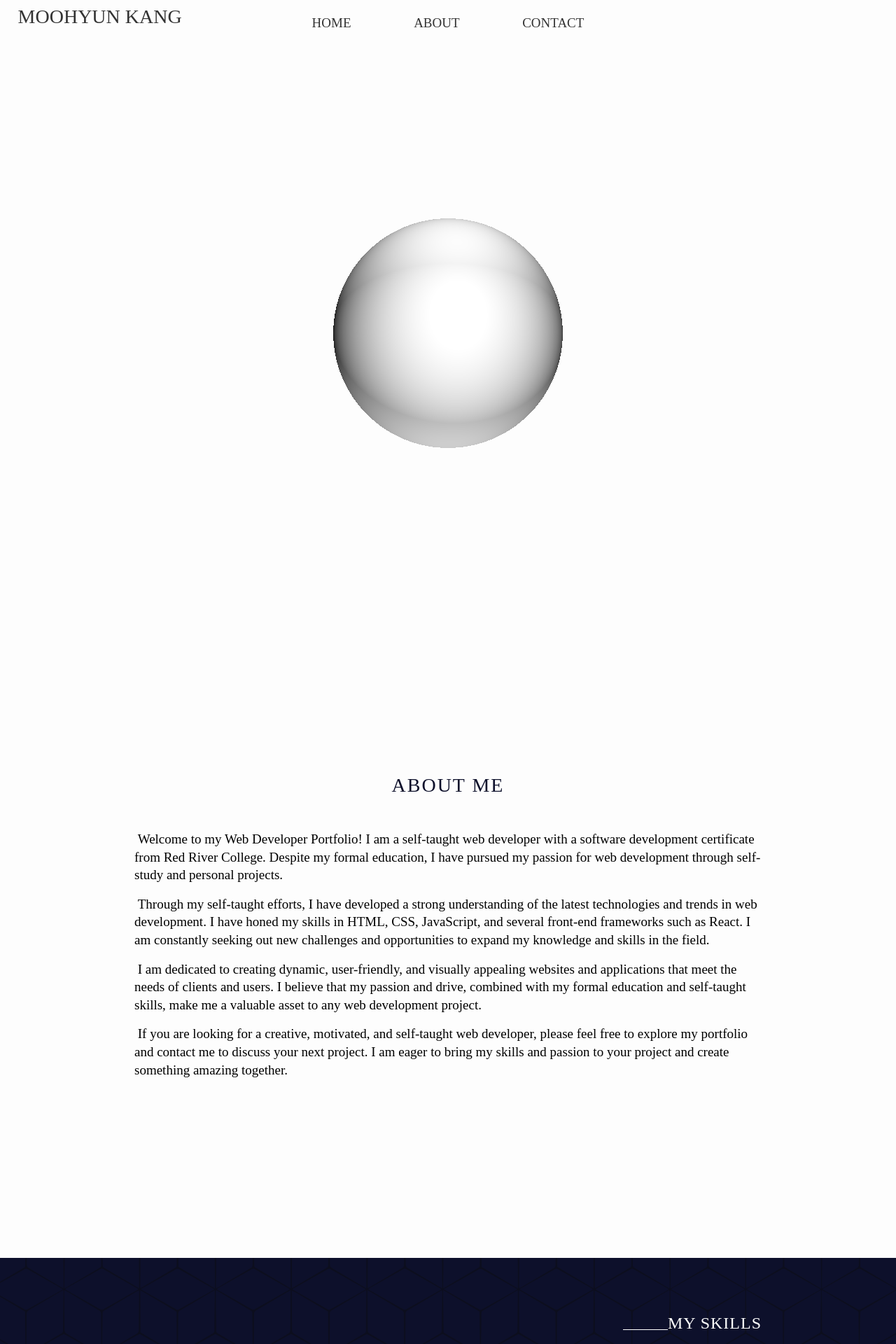
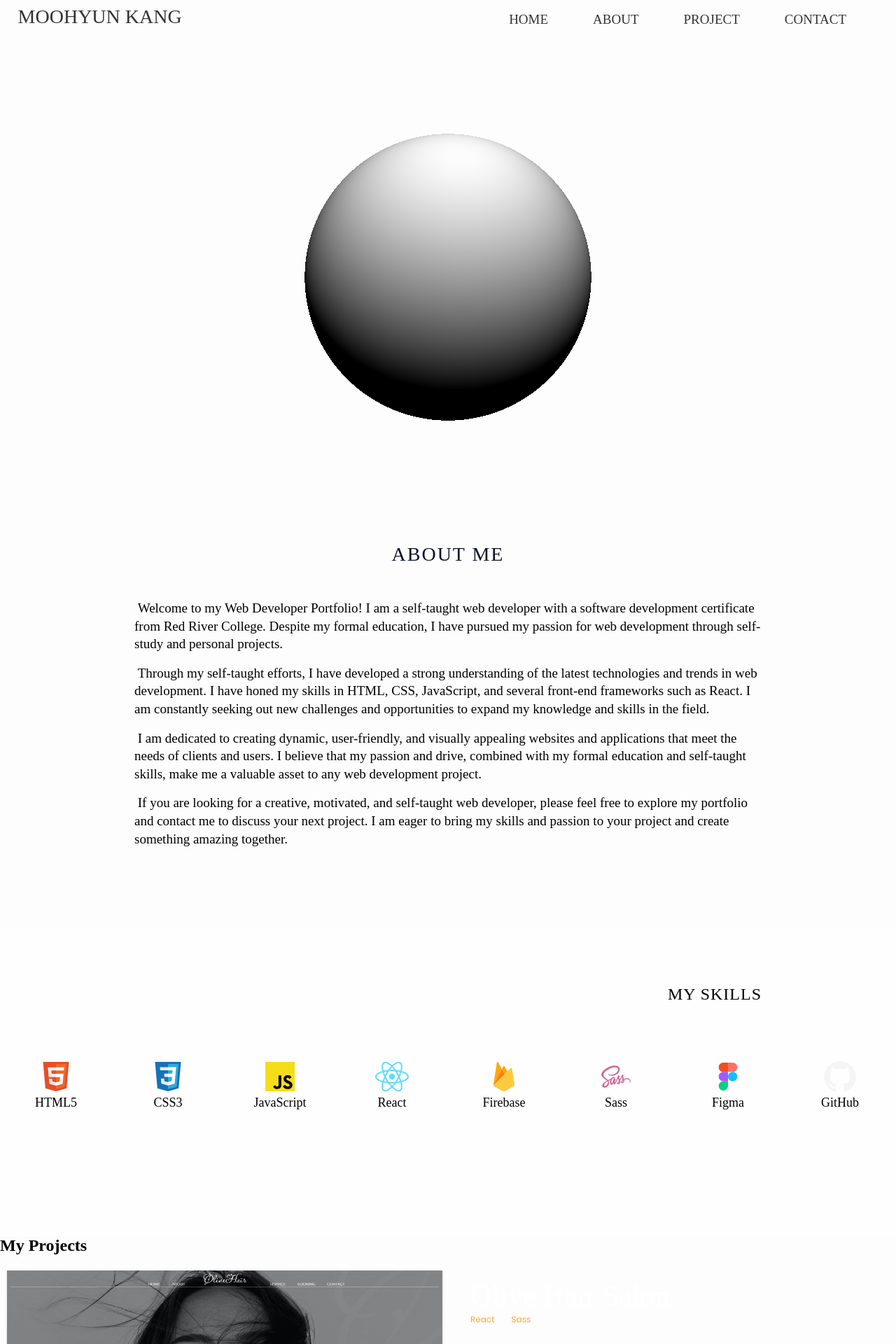
Before and after one commit to moohka/my-portfolio-3.0, a React (Create React App) app: page / in a window 1280 px wide. Shown: the top 1920 px of the page at 70% size. Built offline with nearby package versions, Linux system fonts and the light colour scheme; a web font is replaced by a local one.

Commit message:
mid commit

```diff
--- a/src/components/Header/_Header.scss
+++ b/src/components/Header/_Header.scss
@@ -1,6 +1,7 @@
 @use "../../styles/abstracts/" as *;
 
 .header {
+  position: absolute;
   background-color: $color-white;
   display: flex;
 
--- a/src/components/Home/_Home.scss
+++ b/src/components/Home/_Home.scss
@@ -1,5 +1,5 @@
 @use "../../styles/abstracts/" as *;
 
-#home-section {
-  min-height: 100vh;
+.home-page {
+  position: relative;
 }
--- a/src/components/Navbar/Navbar.jsx
+++ b/src/components/Navbar/Navbar.jsx
@@ -1,7 +1,7 @@
 import { NavContextValue } from "../../contexts/NavContext";
 
 const Navbar = () => {
-  const { headerRef, contactRef, aboutRef } = NavContextValue();
+  const { headerRef, contactRef, aboutRef, projectRef } = NavContextValue();
 
   //navbar scroll effect
   let lastScrollTop;
@@ -49,9 +49,21 @@ const Navbar = () => {
             Home
           </span>
         </li>
+
         <li className="nav-item">
           <span onClick={scrollToAbout}>About</span>
         </li>
+
+        <li className="nav-item">
+          <span
+            onClick={() => {
+              scrollTo(projectRef);
+            }}
+          >
+            Project
+          </span>
+        </li>
+
         <li className="nav-item">
           <span
             onClick={() => {
--- a/src/components/Navbar/_Navbar.scss
+++ b/src/components/Navbar/_Navbar.scss
@@ -2,20 +2,19 @@
 
 nav {
   position: sticky;
-  transform: translateY(-25px); //default position
+  transform: translateY(-15px); //default position
   top: 25px;
   width: 100%;
-  // border-bottom: 1px solid rgba(100, 100, 100, 0.4);
   background-color: transparent;
   z-index: 1;
   transition: all 0.5s ease;
 
   &.nav-up {
-    transform: translateY(calc(-100% - 26px));
+    transform: translateY(calc(-100% - 15px));
   }
 
   &.nav-down {
-    transform: translateY(-25px);
+    transform: translateY(-15px);
   }
 
   @include tablet {
@@ -35,8 +34,7 @@ nav {
 .nav-list {
   display: inline-flex;
   width: 100%;
-  justify-content: center;
-  gap: 7vw;
+  justify-content: flex-end;
   padding: 7px;
   transition: all ease 0.3s;
   transition-property: color;
@@ -52,9 +50,10 @@ nav {
     cursor: pointer;
     transition: inherit;
     color: $color-font-black;
+    margin-right: 4rem;
 
     &:hover {
-      color: white;
+      color: $color-black;
     }
   } //end of nav-item
 }
--- a/src/components/Skills/Skills.jsx
+++ b/src/components/Skills/Skills.jsx
@@ -24,14 +24,14 @@ const SkillContainer = () => {
     //   text: "TypeScript",
     //   image: LOGOS.TypeScript,
     // },
-    {
-      text: "Java",
-      image: LOGOS.Java,
-    },
-    {
-      text: "SQL",
-      image: LOGOS.SQL,
-    },
+    // {
+    //   text: "Java",
+    //   image: LOGOS.Java,
+    // },
+    // {
+    //   text: "SQL",
+    //   image: LOGOS.SQL,
+    // },
     {
       text: "React",
       image: LOGOS.React,
@@ -59,7 +59,7 @@ const SkillContainer = () => {
   ];
 
   return (
-    <div className="sub" id="skills">
+    <div className="skill-container">
       <h2 className="skill-title">My Skills</h2>
 
       <ul className="skill-list">
--- a/src/components/Skills/_Skills.scss
+++ b/src/components/Skills/_Skills.scss
@@ -1,12 +1,10 @@
 @use "../../styles/abstracts/" as *;
 
-#skills {
+.skill-container {
   text-align: right;
-  background-image: url("../assets/visuals/backgrounds/hexagonal_pattern.webp");
   background-size: cover;
   background-blend-mode: multiply;
-  background-color: $color-black;
-  color: $color-white;
+  background-color: rgb(255, 255, 255, 0.2);
   padding: 80px 0 180px 0; //gap
 
   @include mobile {
@@ -15,10 +13,10 @@
 
   & .skill-title {
     @include sub-title(right);
+    color: black;
   }
 
   & .skill-list {
-    color: white;
     margin: auto;
     list-style: none;
     display: grid;
@@ -27,5 +25,9 @@
     gap: 4rem 1rem; //gap, each items
     width: 1280px;
     max-width: 100%;
+
+    * {
+      color: black;
+    }
   }
 } //end of skills
--- a/src/components/home-sections/About/_About.scss
+++ b/src/components/home-sections/About/_About.scss
@@ -2,7 +2,8 @@
 
 #about {
   & .about-me {
-    padding: 230px 0 240px 0; //gap
+    padding-top: 20px;
+    padding-bottom: 100px;
 
     @include mobile {
       padding: 110px 0 120px 0;
--- a/src/components/home-sections/Hero/Hero.jsx
+++ b/src/components/home-sections/Hero/Hero.jsx
@@ -9,7 +9,7 @@ const Hero = () => {
     const scene = new THREE.Scene();
 
     //geometry
-    const geometry = new THREE.SphereGeometry(3, 64, 64);
+    const geometry = new THREE.SphereGeometry(4, 100, 100);
 
     //material
     const material = new THREE.MeshStandardMaterial({ color: 0xffffff });
@@ -25,6 +25,8 @@ const Hero = () => {
       1000
     );
     camera.position.z = 10;
+    camera.aspect = window.innerWidth / (window.innerHeight * 0.9);
+    camera.updateProjectionMatrix();
 
     //lighting
     const light = new THREE.PointLight(0xffffff, 1, 1000);
@@ -34,13 +36,13 @@ const Hero = () => {
 
     //renderer
     const renderer = new THREE.WebGLRenderer();
-    renderer.setSize(window.innerWidth, window.innerHeight);
+    renderer.setSize(window.innerWidth, window.innerHeight * 0.9);
     renderer.setClearColor(0xfdfdfd, 1);
 
     //add onto the scene
     scene.add(mesh);
     scene.add(light);
-    scene.add(light1);
+    // scene.add(light1);
 
     canvasRef.current.appendChild(renderer.domElement);
 
@@ -48,8 +50,14 @@ const Hero = () => {
     renderer.render(scene, camera);
 
     const handleWindowResize = () => {
-      renderer.setSize(window.innerWidth, window.innerHeight);
-      camera.aspect = window.innerWidth / window.innerHeight;
+      if (window.innerWidth > 640) {
+        renderer.setSize(window.innerWidth, window.innerHeight * 0.9);
+        //camera's aspect ratio
+        camera.aspect = window.innerWidth / window.innerHeight;
+      } else {
+        renderer.setSize(window.innerWidth, 600);
+        camera.aspect = window.innerWidth / 600;
+      }
       camera.updateProjectionMatrix();
       renderer.render(scene, camera);
     };
@@ -65,7 +73,7 @@ const Hero = () => {
 
   return (
     <div className="section" id="hero-section">
-      <div ref={canvasRef}></div>
+      <div ref={canvasRef} className="canvas"></div>
     </div>
   );
 };
--- a/src/components/home-sections/Hero/_Hero.scss
+++ b/src/components/home-sections/Hero/_Hero.scss
@@ -1,5 +1,13 @@
 @use "../../../styles/abstracts/" as *;
 
 #hero-section {
-  min-height: 100vh;
+  min-height: 90vh;
+  overflow: hidden;
+
+  @include mobile {
+    min-height: 600px;
+  }
+
+  // & .canvas {
+  // }
 } //end of about
--- a/src/contexts/NavContext.jsx
+++ b/src/contexts/NavContext.jsx
@@ -11,9 +11,12 @@ export const NavProvider = ({ children }) => {
   const headerRef = useRef();
   const aboutRef = useRef();
   const contactRef = useRef();
+  const projectRef = useRef();
 
   return (
-    <NavContext.Provider value={{ headerRef, aboutRef, contactRef }}>
+    <NavContext.Provider
+      value={{ headerRef, aboutRef, contactRef, projectRef }}
+    >
       {children}
     </NavContext.Provider>
   );
--- a/src/styles/style.css
+++ b/src/styles/style.css
@@ -24,6 +24,7 @@ body {
 }
 
 .header {
+  position: absolute;
   background-color: #fdfdfd;
   display: flex;
 }
@@ -122,21 +123,19 @@ footer .footer-div#second-div .footer-copyright {
   white-space: nowrap;
 }
 
-#skills {
+.skill-container {
   text-align: right;
-  background-image: url("../assets/visuals/backgrounds/hexagonal_pattern.webp");
   background-size: cover;
   background-blend-mode: multiply;
-  background-color: #0d102b;
-  color: #fdfdfd;
+  background-color: rgba(255, 255, 255, 0.2);
   padding: 80px 0 180px 0;
 }
 @media only screen and (max-width: 640px) {
-  #skills {
+  .skill-container {
     padding: 50px 0 70px 0;
   }
 }
-#skills .skill-title {
+.skill-container .skill-title {
   position: relative;
   display: inline-block;
   text-align: left;
@@ -147,29 +146,29 @@ footer .footer-div#second-div .footer-copyright {
   color: #fdfdfd;
   margin-bottom: 5rem;
   margin-right: 15vw;
+  color: black;
 }
 @media only screen and (max-width: 640px) {
-  #skills .skill-title {
+  .skill-container .skill-title {
     margin-bottom: 3.5rem;
   }
 }
-#skills .skill-title::before {
+.skill-container .skill-title::before {
   content: "";
   position: absolute;
   width: 4rem;
   height: 0.9em;
   border-bottom: 1px solid white;
 }
-#skills .skill-title::before {
+.skill-container .skill-title::before {
   left: -4rem;
 }
 @media only screen and (max-width: 640px) {
-  #skills .skill-title {
+  .skill-container .skill-title {
     margin-right: 8vw;
   }
 }
-#skills .skill-list {
-  color: white;
+.skill-container .skill-list {
   margin: auto;
   list-style: none;
   display: grid;
@@ -178,6 +177,9 @@ footer .footer-div#second-div .footer-copyright {
   gap: 4rem 1rem;
   width: 1280px;
   max-width: 100%;
+}
+.skill-container .skill-list * {
+  color: black;
 }
 
 .contact-form {
@@ -344,7 +346,7 @@ footer .footer-div#second-div .footer-copyright {
 
 nav {
   position: sticky;
-  transform: translateY(-25px);
+  transform: translateY(-15px);
   top: 25px;
   width: 100%;
   background-color: transparent;
@@ -352,10 +354,10 @@ nav {
   transition: all 0.5s ease;
 }
 nav.nav-up {
-  transform: translateY(calc(-100% - 26px));
+  transform: translateY(calc(-100% - 15px));
 }
 nav.nav-down {
-  transform: translateY(-25px);
+  transform: translateY(-15px);
 }
 @media only screen and (max-width: 1024px) {
   nav {
@@ -373,8 +375,7 @@ nav.nav-down {
 .nav-list {
   display: inline-flex;
   width: 100%;
-  justify-content: center;
-  gap: 7vw;
+  justify-content: flex-end;
   padding: 7px;
   transition: all ease 0.3s;
   transition-property: color;
@@ -389,21 +390,29 @@ nav.nav-down {
   cursor: pointer;
   transition: inherit;
   color: rgba(0, 0, 0, 0.8);
+  margin-right: 4rem;
 }
 .nav-list .nav-item:hover {
-  color: white;
+  color: #0d102b;
 }
 
-#home-section {
-  min-height: 100vh;
+.home-page {
+  position: relative;
 }
 
 #hero-section {
-  min-height: 100vh;
+  min-height: 90vh;
+  overflow: hidden;
+}
+@media only screen and (max-width: 640px) {
+  #hero-section {
+    min-height: 600px;
+  }
 }
 
 #about .about-me {
-  padding: 230px 0 240px 0;
+  padding-top: 20px;
+  padding-bottom: 100px;
 }
 @media only screen and (max-width: 640px) {
   #about .about-me {
```
Also changed, not shown: 1 other file (tests, documents, lock files or other folders).
